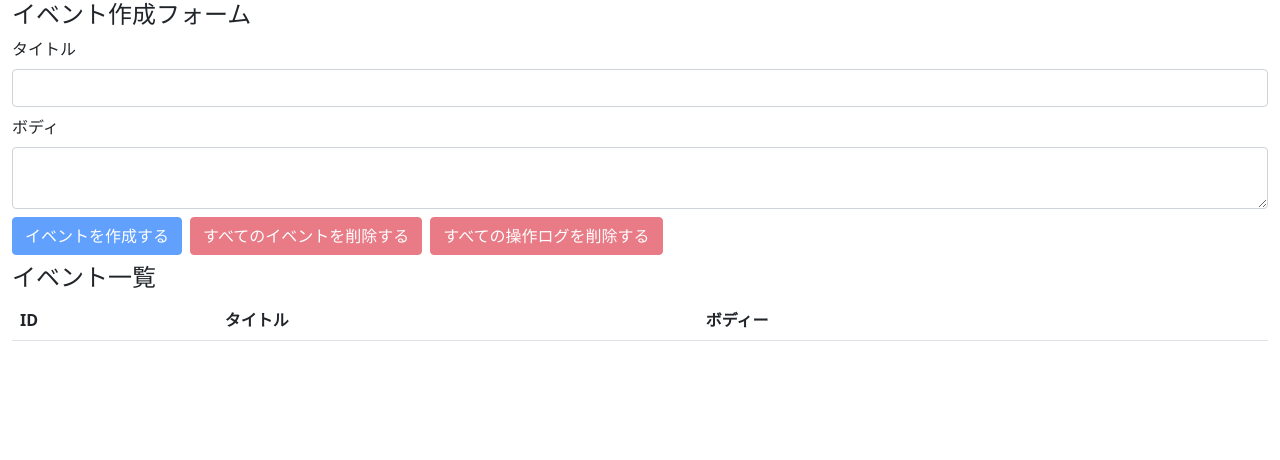
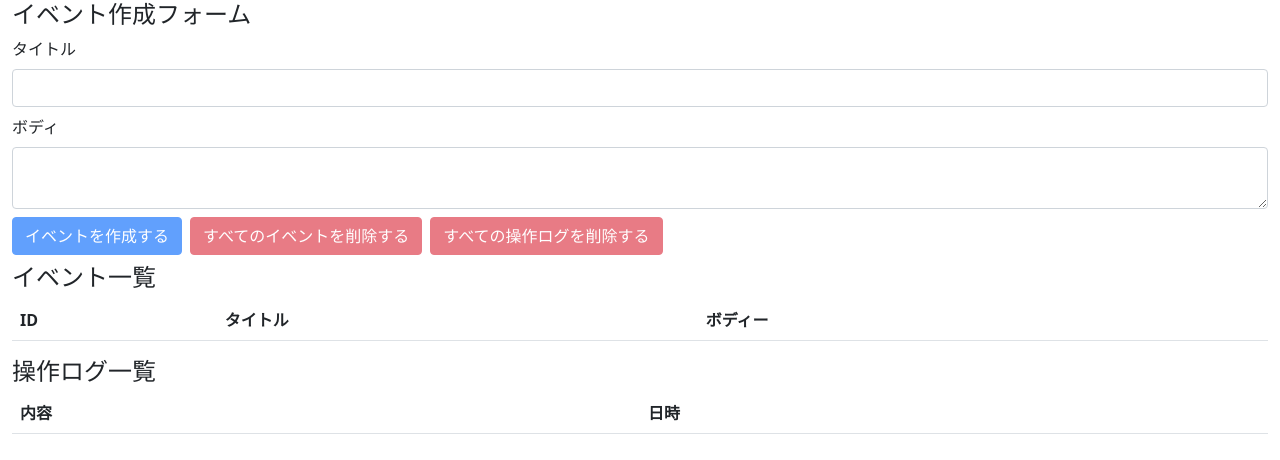
Before and after one commit to kmlite/my-react-hooks-101, a React (Create React App) app: page / in a window 1280 px wide. Shown: the top 460 px of the page. Built offline with nearby package versions, Linux system fonts and the light colour scheme.

Commit message:
display all operation logs

```diff
--- a/src/components/App.js
+++ b/src/components/App.js
@@ -4,7 +4,7 @@
 import AppContext from "../contexts/AppContext"
 import EventForm from './EventForm'
 import Events from "./Events"
-import operationLogs from "../reducers/operationLogs"
+import OperationLogs from "./OperationLogs"
 
 const App = () => {
 
@@ -20,6 +20,7 @@
       <div className="container-fluid">
         <EventForm />
         <Events />
+        <OperationLogs />
       </div>
     </AppContext.Provider>
   )
--- a/src/components/Events.js
+++ b/src/components/Events.js
@@ -4,7 +4,6 @@
 
 const Events = () =>{
   const { state } = useContext(AppContext)
-  const value = useContext(AppContext)
   return(
     <>
       <h4>イベント一覧</h4>
--- /dev/null
+++ b/src/components/OperationLog.js
@@ -0,0 +1,12 @@
+import React from "react"
+
+const OperationLog = ({ operationLog }) => {
+  return (
+    <tr>
+      <td>{ operationLog.description }</td>
+      <td>{ operationLog.operationAt }</td>
+    </tr>
+  )
+}
+
+export default OperationLog
--- /dev/null
+++ b/src/components/OperationLogs.js
@@ -0,0 +1,29 @@
+import React,{ useContext } from "react"
+import AppContext from "../contexts/AppContext"
+import OperationLog from "./OperationLog"
+
+const OperationLogs = () =>{
+  const {state} = useContext(AppContext)
+  return (
+  <>
+    <h4>操作ログ一覧</h4>
+    <table className="table table-hover">
+      <thead>
+        <tr>
+          <th>内容</th>
+          <th>日時</th>
+        </tr>
+      </thead>
+      <tbody>
+        {
+          state.operationLogs.map(( operationLog, index ) => {
+            return <OperationLog key={index} operationLog={operationLog}/>
+          })
+        }
+      </tbody>
+    </table>
+  </>
+  )
+}
+
+export default OperationLogs
```
